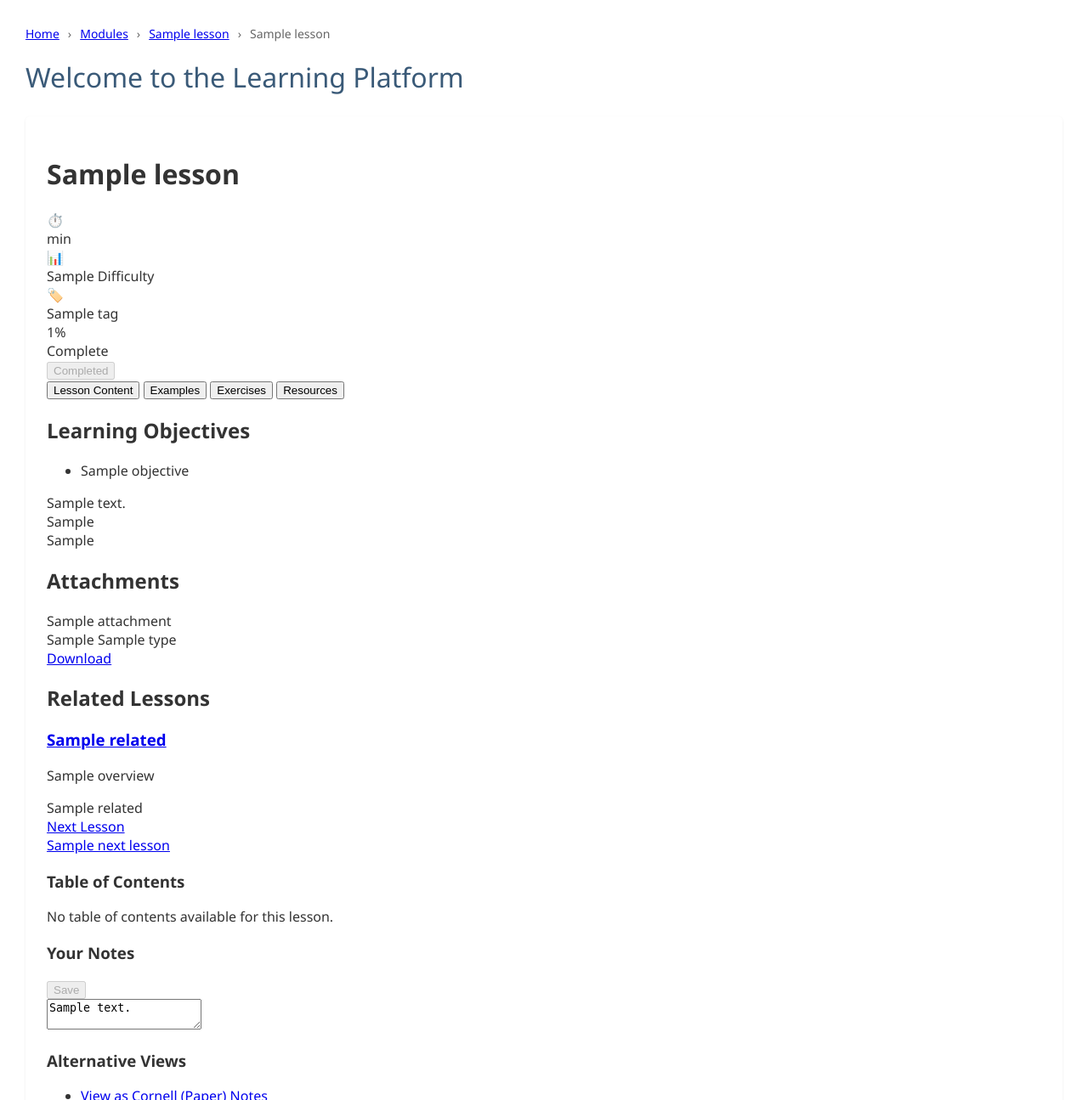
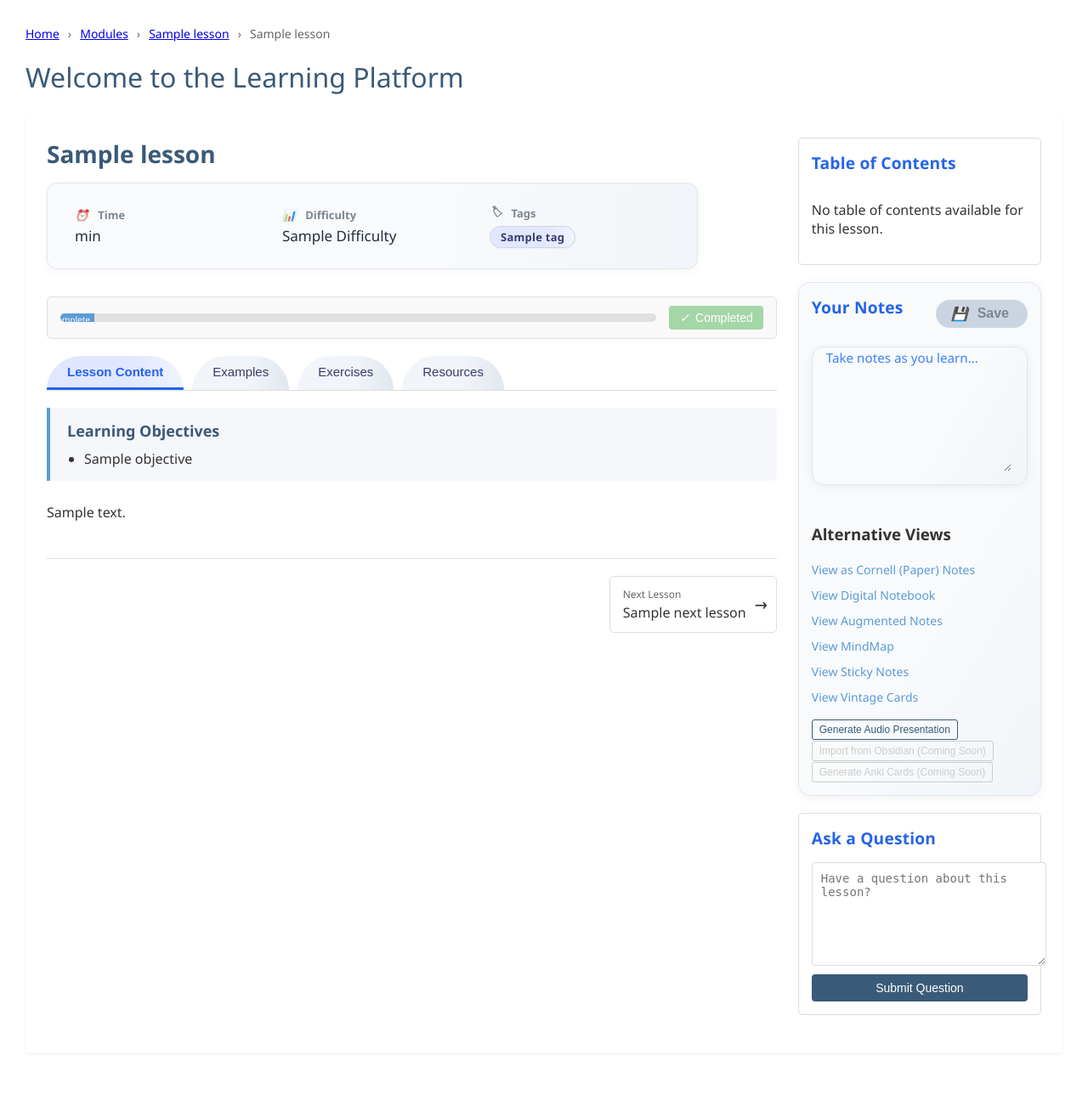
Before and after one commit to darren277/autodidact, a Flask app: template templates/lessons/view.html in a window 1280 px wide. Shown: the part 60-1355 px from the top of the page at 85% size. Run offline with Flask 3, Linux system fonts and the light colour scheme; the template is opened without the code that fills it: most values are stand-ins (such as "Sample title", 1, 10 or a date in 2020); some libraries are stand-ins or nearby versions.

Commit message:
Some updates to lesson view page styling.

```diff
--- a/static/css/lessons/view.css
+++ b/static/css/lessons/view.css
@@ -823,3 +823,202 @@
     background: rgba(0, 0, 0, 0.5);
     z-index: -1;
 }
+
+/* --- Lesson Meta Card --- */
+.lesson-meta-card {
+    background: linear-gradient(90deg, #f8fafc 60%, #f1f5f9 100%);
+    border-radius: 12px;
+    box-shadow: 0 2px 12px rgba(0,0,0,0.04);
+    padding: 24px 32px 16px 32px;
+    margin-bottom: 32px;
+    border: 1px solid #e0e6ed;
+    max-width: 700px;
+}
+.meta-grid {
+    display: grid;
+    grid-template-columns: 1fr 1fr 1fr;
+    gap: 18px 32px;
+    align-items: center;
+}
+.meta-cell {
+    display: flex;
+    flex-direction: column;
+    align-items: flex-start;
+    padding: 0 0 8px 0;
+}
+.meta-label {
+    font-size: 13px;
+    color: #7b8794;
+    font-weight: 600;
+    margin-bottom: 2px;
+    display: flex;
+    align-items: center;
+    gap: 6px;
+}
+.meta-value {
+    font-size: 17px;
+    color: #222f3e;
+    font-weight: 500;
+    margin-top: 2px;
+}
+.meta-tags .meta-value {
+    display: flex;
+    flex-wrap: wrap;
+    gap: 6px;
+}
+.tag-badge {
+    background: linear-gradient(90deg, #e0e7ff 60%, #f0f4ff 100%);
+    color: #3b3b6d;
+    font-size: 13px;
+    font-weight: 600;
+    border-radius: 999px;
+    padding: 3px 12px;
+    margin-right: 2px;
+    box-shadow: 0 1px 2px rgba(60,60,100,0.04);
+    border: 1px solid #d1d5db;
+    letter-spacing: 0.02em;
+}
+.icon-clock::before { content: "\23F0"; margin-right: 5px; }
+.icon-difficulty::before { content: "\1F4CA"; margin-right: 5px; }
+.icon-tags::before { content: "\1F3F7"; margin-right: 5px; }
+
+/* --- Notes Textarea Card --- */
+.notes-textarea-wrapper {
+    position: relative;
+    margin: 18px 0 10px 0;
+    background: linear-gradient(120deg, #f8fafc 60%, #f1f5f9 100%);
+    border-radius: 14px;
+    box-shadow: 0 2px 12px rgba(0,0,0,0.06);
+    padding: 18px 18px 0 18px;
+    border: 1px solid #e0e6ed;
+}
+.notes-textarea.enhanced {
+    width: 100%;
+    min-height: 120px;
+    font-size: 1.1rem;
+    border: none;
+    background: transparent;
+    resize: vertical;
+    outline: none;
+    padding: 8px 0 0 0;
+    color: #222f3e;
+    font-family: inherit;
+    box-shadow: none;
+    border-radius: 0;
+}
+.notes-textarea.enhanced:focus + .notes-label,
+.notes-textarea.enhanced:not(:placeholder-shown) + .notes-label {
+    top: 2px;
+    left: 10px;
+    font-size: 0.95em;
+    color: #3b82f6;
+    background: #f8fafc;
+    padding: 0 6px;
+    border-radius: 6px;
+}
+.notes-label {
+    position: absolute;
+    top: 22px;
+    left: 18px;
+    color: #7b8794;
+    font-size: 1.08em;
+    pointer-events: none;
+    transition: all 0.18s cubic-bezier(.4,0,.2,1);
+    background: transparent;
+    padding: 0 4px;
+}
+
+/* --- Save Button --- */
+.btn-notes-save {
+    background: linear-gradient(90deg, #3b82f6 60%, #60a5fa 100%);
+    color: #fff;
+    border: none;
+    border-radius: 999px;
+    font-size: 1em;
+    font-weight: 600;
+    padding: 7px 22px 7px 18px;
+    box-shadow: 0 2px 8px rgba(59,130,246,0.08);
+    cursor: pointer;
+    transition: background 0.18s, box-shadow 0.18s, color 0.18s;
+    display: flex;
+    align-items: center;
+    gap: 7px;
+}
+.btn-notes-save:disabled {
+    background: #cbd5e1;
+    color: #7b8794;
+    cursor: not-allowed;
+    box-shadow: none;
+}
+.btn-notes-save:hover:not(:disabled) {
+    background: linear-gradient(90deg, #2563eb 60%, #3b82f6 100%);
+    color: #fff;
+    box-shadow: 0 4px 16px rgba(59,130,246,0.13);
+}
+.icon-save::before { content: "\1F4BE"; margin-right: 4px; }
+
+/* --- Tab Buttons --- */
+.lesson-tabs {
+    display: flex;
+    border-bottom: 1px solid var(--border-color);
+    margin-bottom: 20px;
+    gap: 8px;
+}
+.tab-button {
+    padding: 10px 24px;
+    border: none;
+    background: linear-gradient(90deg, #f1f5f9 60%, #e0e7ef 100%);
+    font-size: 15px;
+    cursor: pointer;
+    border-radius: 999px 999px 0 0;
+    border-bottom: 3px solid transparent;
+    transition: all 0.2s;
+    margin-right: 2px;
+    font-weight: 500;
+    color: #3b3b6d;
+}
+.tab-button:hover {
+    color: #2563eb;
+    background: linear-gradient(90deg, #e0e7ff 60%, #f0f4ff 100%);
+}
+.tab-button.active {
+    color: #2563eb;
+    border-bottom-color: #2563eb;
+    background: linear-gradient(90deg, #e0e7ff 60%, #f0f4ff 100%);
+    font-weight: 600;
+}
+
+/* --- General Improvements --- */
+.sidebar-card.notes-card {
+    background: linear-gradient(120deg, #f8fafc 60%, #f1f5f9 100%);
+    border-radius: 14px;
+    box-shadow: 0 2px 12px rgba(0,0,0,0.06);
+    border: 1px solid #e0e6ed;
+}
+.sidebar-title {
+    font-family: 'Segoe UI', Arial, sans-serif;
+    font-size: 1.2em;
+    color: #2563eb;
+    font-weight: 700;
+    letter-spacing: 0.01em;
+}
+
+/* --- Responsive --- */
+@media (max-width: 900px) {
+    .lesson-meta-card {
+        padding: 18px 10px 10px 10px;
+        max-width: 100%;
+    }
+    .meta-grid {
+        grid-template-columns: 1fr;
+        gap: 10px 0;
+    }
+}
+@media (max-width: 600px) {
+    .notes-textarea-wrapper {
+        padding: 10px 6px 0 6px;
+    }
+    .lesson-meta-card {
+        padding: 10px 2px 6px 2px;
+    }
+}
--- a/templates/lessons/view.html
+++ b/templates/lessons/view.html
@@ -1,6 +1,10 @@
 {% extends "base.html" %}
 
 {% block title %}{{ lesson.title }} | {{ lesson.module_title }} | Educational Platform{% endblock %}
+
+{% block styles %}
+    <link rel="stylesheet" href="{{ url_for('static', filename='css/lessons/view.css') }}">
+{% endblock %}
 
 {% block breadcrumb %}
     <span><a href="{{ url_for('list_modules') }}">Modules</a></span>
@@ -14,10 +18,11 @@
             <div class="lesson-header">
                 <h1 class="lesson-title">{{ lesson.title }}</h1>
 
-                <div class="lesson-meta">
-                    <div class="meta-item">
-                        <div class="meta-icon">⏱️</div>
-                        <div class="meta-text">
+                <div class="lesson-meta-card">
+                    <div class="meta-grid">
+                        <div class="meta-cell">
+                            <span class="meta-label"><i class="icon-clock"></i> Time</span>
+                            <span class="meta-value">
                                 {% if lesson.estimated_time.hours > 0 %}
                                     {{ lesson.estimated_time.hours }} hr
                                     {% if lesson.estimated_time.minutes > 0 %}
@@ -26,26 +31,23 @@
                                 {% else %}
                                     {{ lesson.estimated_time.minutes }} min
                                 {% endif %}
+                            </span>
                         </div>
+                        <div class="meta-cell">
+                            <span class="meta-label"><i class="icon-difficulty"></i> Difficulty</span>
+                            <span class="meta-value difficulty-{{ lesson.difficulty }}">{{ lesson.difficulty|title }}</span>
                         </div>
-
-                    <div class="meta-item difficulty-{{ lesson.difficulty }}">
-                        <div class="meta-icon">📊</div>
-                        <div class="meta-text">
-                            {{ lesson.difficulty|title }}
-                        </div>
-                    </div>
-
                         {% if lesson.tags %}
-                        <div class="meta-item">
-                            <div class="meta-icon">🏷️</div>
-                            <div class="meta-text tags">
+                        <div class="meta-cell meta-tags">
+                            <span class="meta-label"><i class="icon-tags"></i> Tags</span>
+                            <span class="meta-value tags">
                                 {% for tag in lesson.tags %}
-                                    <span class="tag">{{ tag }}</span>
+                                    <span class="tag-badge">{{ tag }}</span>
                                 {% endfor %}
-                            </div>
+                            </span>
                         </div>
                         {% endif %}
+                    </div>
                 </div>
             </div>
 
@@ -215,11 +217,13 @@
             <div class="sidebar-card notes-card">
                 <div class="card-header">
                     <h3 class="sidebar-title">Your Notes</h3>
-                    <button type="button" id="save-notes" class="btn-small btn-outline" disabled>Save</button>
+                    <button type="button" id="save-notes" class="btn-notes-save" disabled><i class="icon-save"></i> Save</button>
                 </div>
 
-                <textarea id="user-notes" class="notes-textarea"
-                          placeholder="Take notes as you learn...">{{ user_notes }}</textarea>
+                <div class="notes-textarea-wrapper">
+                    <textarea id="user-notes" class="notes-textarea enhanced" required></textarea>
+                    <label for="user-notes" class="notes-label">Take notes as you learn...</label>
+                </div>
 
                 <div class="notes-status" id="notes-status"></div>
 
```
Lines whose indentation alone changed are shown as unchanged.
